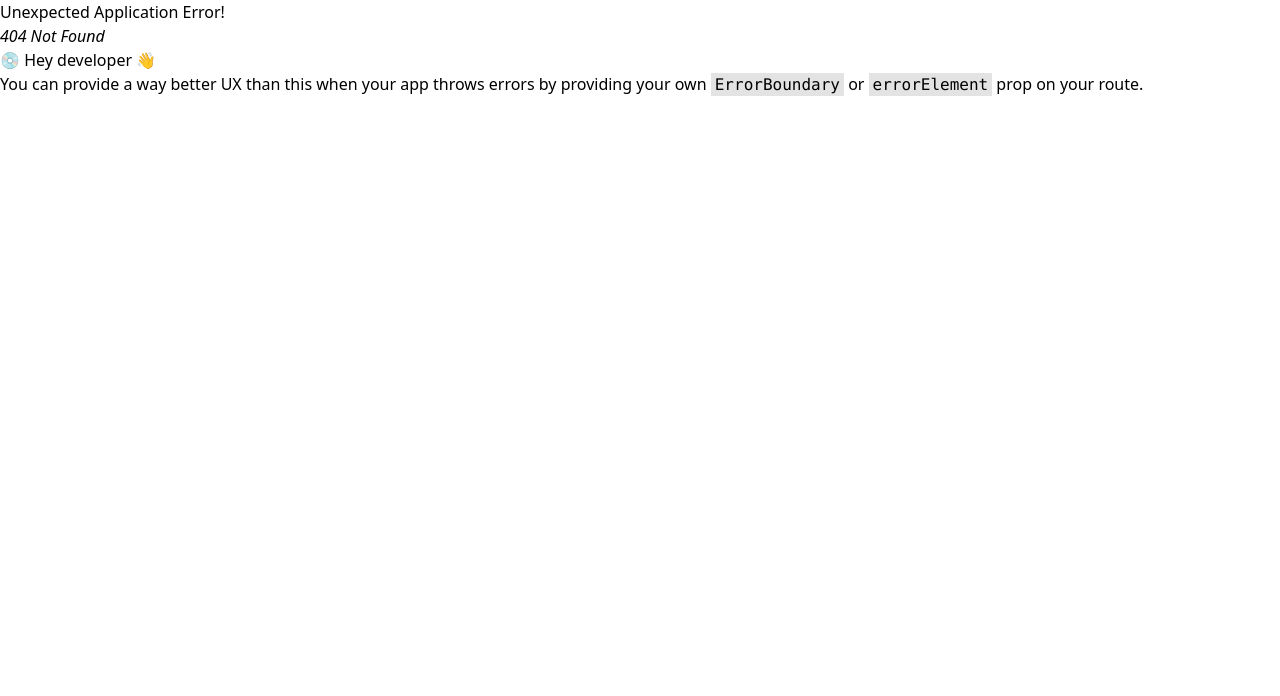
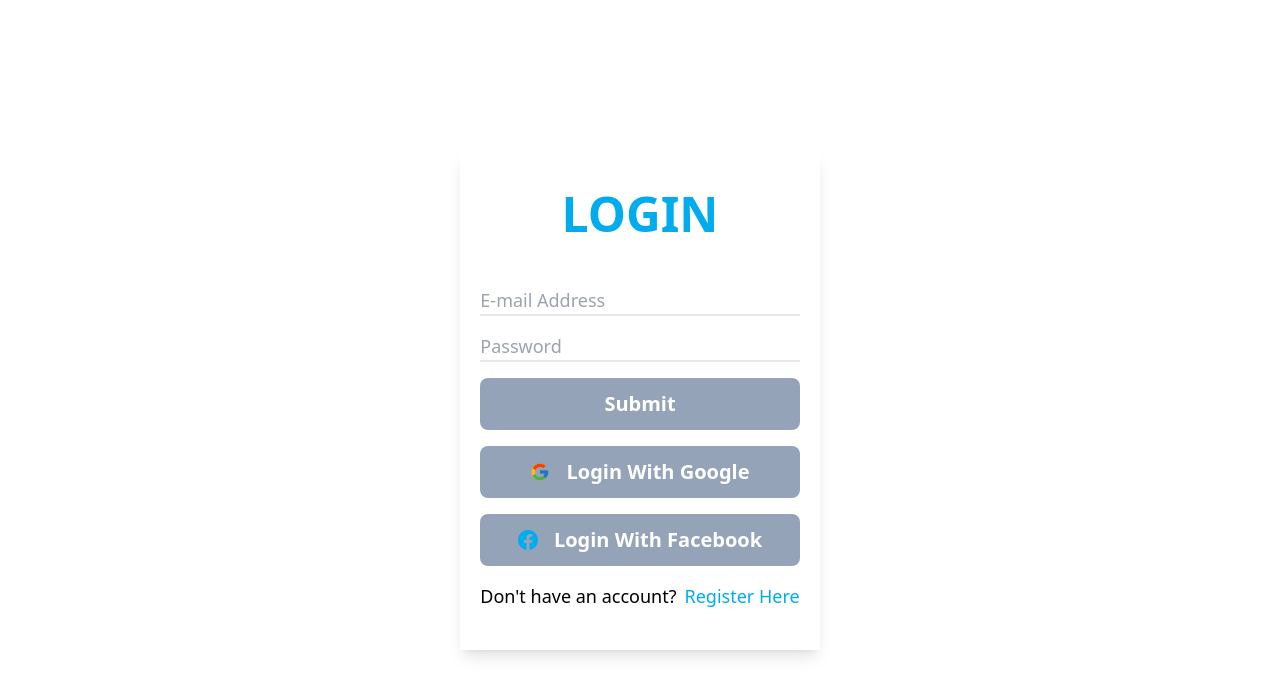
Before and after one commit to tonmoy5/chatpot, a React (Vite) app in the folder client/: page /login in a window 1280 px wide. Before the commit this address had no page. Shown: the top 696 px of the page. Built offline with nearby package versions, Linux system fonts and the light colour scheme.

Commit message:
login page design

```diff
--- a/client/src/App.jsx
+++ b/client/src/App.jsx
@@ -9,6 +9,10 @@
 import Main from "./Layouts/Main";
 
 import Settings from "./Pages/Settings/Settings";
+
+import Login from "./Pages/Login/Login";
+
+import Register from "./Pages/Register/Register";
 
 
 const router = createBrowserRouter([
@@ -22,6 +26,8 @@
       { path: "/settings", element: <Settings /> },
     ],
   },
+  { path: "/login", element: <Login /> },
+  { path: "/register", element: <Register /> }
 ]);
 
 function App() {
--- /dev/null
+++ b/client/src/Pages/Login/Login.jsx
@@ -0,0 +1,90 @@
+import React, { useState } from 'react'
+import { BsFacebook } from 'react-icons/bs'
+import { FcGoogle } from 'react-icons/fc'
+
+const Login = () => {
+    const [username, setUsername] = useState('')
+    const [password, setPassword] = useState('')
+
+    const handleUsernameChange = (event) => {
+        setUsername(event.target.value);
+    }
+
+    const handlePasswordChange = (event) => {
+        setPassword(event.target.value)
+    }
+
+    const handleSubmit = (event) => {
+        event.preventDefault();
+        console.log(`Username: ${username}`)
+        console.log(`Password: ${password}`)
+    }
+
+    const handleGoogleSubmit = () => {
+        const handleGoogleLogin = () => {
+            console.log("Google login successful!");
+        }
+        handleGoogleLogin();
+    }
+
+    const handleFacebookSubmit = () => {
+        const handleFacebookLogin = () => {
+            console.log("Facebook login successful!");
+        }
+        handleFacebookLogin();
+    }
+
+    return (
+        <div className="min-h-screen flex items-center justify-center">
+            <div className="bg-white mx-auto shadow-lg">
+                <div className="py-10 px-5">
+
+                    <h1 className="lg:text-5xl md:text-4xl text-3xl font-bold text-[#00ACED] text-center">
+                        LOGIN
+                    </h1>
+
+                    <form onSubmit={handleSubmit} className="flex flex-col pt-8">
+
+                        <input type="text" id="username" name="username" value={username} onChange={handleUsernameChange} placeholder="E-mail Address"
+                            className="mt-4 text-slate-600 md:text-lg text-sm outline-none border-b-2" />
+
+                        <input type="password" id="password" name="password" value={password} onChange={handlePasswordChange} placeholder="Password"
+                            className="mt-4 text-slate-600 md:text-lg text-sm outline-none border-b-2" />
+
+                        <button type="submit"
+                            className="mt-4 w-full lg:text-xl md:text-xl text-lg font-bold text-white bg-slate-400 hover:scale-105 transition-all rounded-lg p-3 mx-auto">
+                            Submit
+                        </button>
+
+                        <button
+                            type="button"
+                            onClick={handleGoogleSubmit}
+                            className="mt-4 w-full bg-slate-400 hover:scale-105 transition-all rounded-lg p-3 mx-auto">
+                            <span className="flex items-center justify-center lg:text-xl md:text-xl text-lg font-bold text-white">
+                                <FcGoogle className="inline-block mr-4"/> Login With Google
+                            </span>
+                        </button>
+
+                        <button
+                            type="button"
+                            onClick={handleFacebookSubmit}
+                            className="mt-4 w-full bg-slate-400 hover:scale-105 transition-all rounded-lg p-3 mx-auto">
+                            <span className="flex items-center justify-center lg:text-xl md:text-xl text-lg font-bold text-white">
+                                <BsFacebook className="inline-block text-[#00ACED] mr-4"/> Login With Facebook
+                            </span>
+                        </button>
+
+                        <p className="mt-4 md:text-lg text-sm text-center text-bold">
+                            Don't have an account?
+                            <a href="#" className="pl-2 lg:text-lg md:text-lg text-sm text-[#00ACED] hover:underline">
+                                Register Here
+                            </a>
+                        </p>
+                    </form>
+                </div>
+            </div>
+        </div>
+    )
+}
+
+export default Login
--- /dev/null
+++ b/client/src/Pages/Register/Register.jsx
@@ -0,0 +1,11 @@
+import React from 'react'
+
+const Register = () => {
+  return (
+    <div>
+
+    </div>
+  )
+}
+
+export default Register
```
Also changed, not shown: client/src/Assets/facebook.svg (added), client/src/Assets/google.svg (added).
